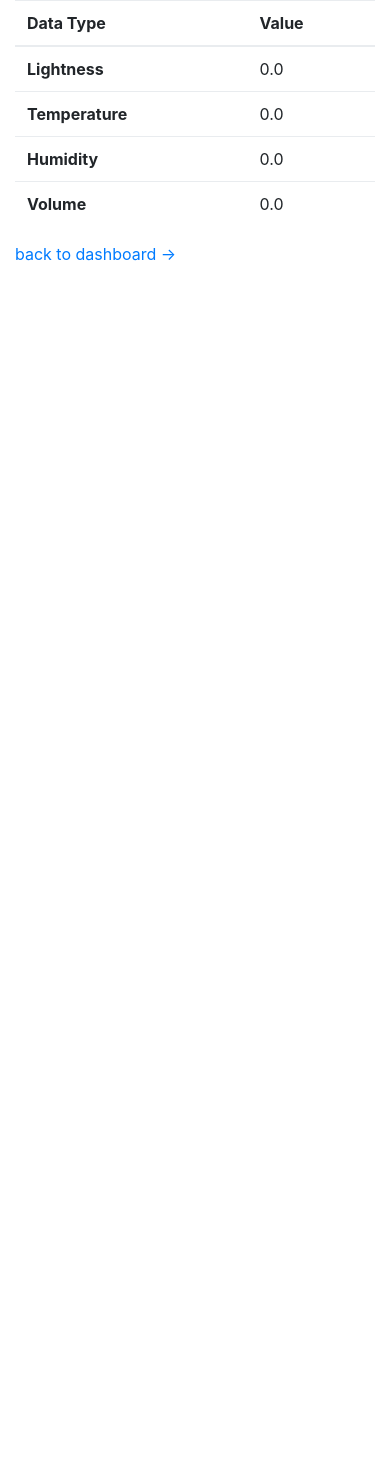
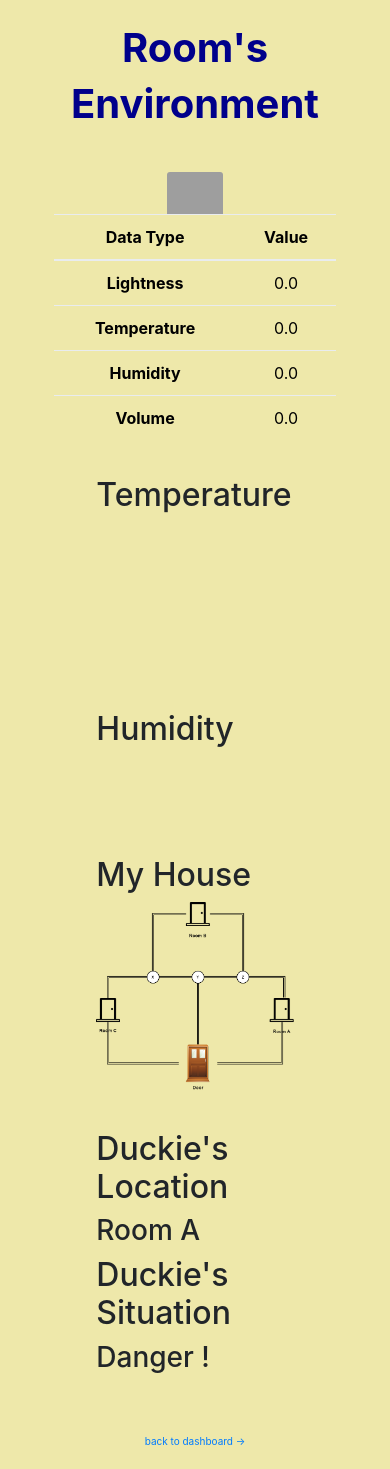
Before and after one commit to dimension4TW/Duckie-Servent, a Flask app: page /display in a window 390 px wide. Before the commit the page ends 261 px from the top, so only its background shows below. Run offline with Flask 2, Linux system fonts and the light colour scheme; some libraries are stand-ins or nearby versions; grey boxes are pictures that could not be loaded.

Commit message:
display_update
display_update

```diff
--- /dev/null
+++ b/templates/css/design.css
@@ -0,0 +1,35 @@
+body {
+  background-color:	#EEE8AA;
+  font-size: 62.5%;
+}
+h1, thead,tr{
+  color:#000;
+  text-align: center;
+  padding: 20px;
+}
+.title {
+
+  font-weight: bolder;
+  font-size: 40px;
+  text-align: center;
+  line-height: 1.4;
+  color: #00008B;
+}
+.duckie{
+   width: 20%;
+   position: relative;
+   left:  40%;
+}
+.container {
+  width: 80%;
+  margin: 20px auto;
+}
+.chart {
+  width: 70%;
+  margin: 20px auto;
+}
+.backdash {
+  color:#000;
+  text-align: center;
+  padding: 20px;
+}
--- a/templates/display.html
+++ b/templates/display.html
@@ -1,11 +1,23 @@
-
 <link rel="stylesheet" href="https://maxcdn.bootstrapcdn.com/bootstrap/4.0.0-beta.2/css/bootstrap.min.css" integrity="sha384-PsH8R72JQ3SOdhVi3uxftmaW6Vc51MKb0q5P2rRUpPvrszuE4W1povHYgTpBfshb" crossorigin="anonymous">
 <link rel="stylesheet" href="https://cdnjs.cloudflare.com/ajax/libs/bootstrap-slider/10.0.0/css/bootstrap-slider.min.css">
+<link rel="stylesheet" href="css/design.css">
 
-{% block content%}
+<h1 class="title">Room's Environment</h1>
+
+<!{% block content%}>
 <html lang="en">
+<body>
 <div class="container">
-<body>
+  <div class="row">
+
+   <div class="col cardtext-center">
+     <div class="duckie">
+         <img class="card-img-top" src="http://duckietown.org/media/duckie2.png">
+     </div>
+  </div>
+
+ </div>
+
     <table class="table">
     <thead>
       <tr>
@@ -32,9 +44,67 @@
       </tr>
     </tbody>
   </table>
-  <a href="/"> back to dashboard -></a>
+
+  <div class="row">
+       <div class="col-sm-6">
+         <div class="chart">
+          <h2>Temperature</h2>
+             <div>
+                 <canvas id="canvas" width="80px" height="60px"></canvas>
+             </div>
+         </div>
+       </div>
+
+       <div class="col-sm-6">
+         <div class="chart">
+          <h2>Humidity</h2>
+             <div>
+                <canvas id="canvas2" width="80px" height="60px"></canvas>
+             </div>
+         </div>
+       </div>
+
+
+       <div class="col-sm-6">
+         <div class="chart">
+          <h2>My House</h2>
+              <img class="card-img-top" src="image/map.png">
+         </div>
+       </div>
+
+
+       <div class="col-sm-6">
+         <div class="chart">
+          <h2>Duckie's Location</h2>
+               <h3> Room A </h3>
+          <h2>Duckie's Situation</h2>
+               <h3> Danger ! </h3>
+         </div>
+       </div>
+  </div>
+
+
+
+
 
 </div>
+
+
+  <a href="http://www.sitepoint.com/fancy-responsive-charts-with-chart-js" target="_blank"></a>
+  <script src='https://cdnjs.cloudflare.com/ajax/libs/Chart.js/1.0.2/Chart.min.js'></script>
+  <script src="//ajax.googleapis.com/ajax/libs/jquery/1.9.1/jquery.min.js"></script>
+  <script src="scripts/chart.js"></script>
+
+
+
+  <div class="backdash">
+    <a href="/"> back to dashboard -></a>
+  </div>
+
+
+
+
 </body>
+
 </html>
 {% endblock %}
--- /dev/null
+++ b/templates/scripts/chart.js
@@ -0,0 +1,109 @@
+
+var tData = function() {
+  return Math.round(Math.random() * 25) + 10
+};
+
+var hData = function() {
+  return Math.round(Math.random() * 50) + 10
+};
+
+var vData = function() {
+  return Math.round(Math.random() * 1000) + 10
+};
+
+var lData = function() {
+  return Math.round(Math.random() * 500) + 10
+};
+
+
+var tbarChartData = {
+  labels: ["Sec1", "Sec2", "Sec3", "Sec4", "Sec5", "Sec6", "Sec7", "Sec8", "Sec9", "Sec10"],
+  datasets: [{
+    fillColor: "rgba(0,60,100,1)",
+    strokeColor: "red",
+    data: [tData(), tData(), tData(), tData(), tData(), tData(), tData(), tData(), tData(), tData()]
+  }]
+}
+
+var hbarChartData = {
+  labels: ["Sec1", "Sec2", "Sec3", "Sec4", "Sec5", "Sec6", "Sec7", "Sec8", "Sec9", "Sec10"],
+  datasets: [{
+    fillColor: "rgba(0,60,100,1)",
+    strokeColor: "red",
+    data: [hData(), hData(), hData(), hData(), hData(), hData(), hData(), hData(), hData(), hData()]
+  }]
+}
+
+var vbarChartData = {
+  labels: ["Sec1", "Sec2", "Sec3", "Sec4", "Sec5", "Sec6", "Sec7", "Sec8", "Sec9", "Sec10"],
+  datasets: [{
+    fillColor: "rgba(0,60,100,1)",
+    strokeColor: "red",
+    data: [vData(), vData(), vData(), vData(), vData(), vData(), vData(), vData(), vData(), vData()]
+  }]
+}
+var lbarChartData = {
+  labels: ["Sec1", "Sec2", "Sec3", "Sec4", "Sec5", "Sec6", "Sec7", "Sec8", "Sec9", "Sec10"],
+  datasets: [{
+    fillColor: "rgba(0,60,100,1)",
+    strokeColor: "red",
+    data: [lData(), lData(), lData(), lData(), lData(), lData(), lData(), lData(), lData(), lData()]
+  }]
+}
+
+
+var index = 11;
+
+var ctx = document.getElementById("canvas").getContext("2d");
+var barChartDemo = new Chart(ctx).Bar(tbarChartData, {
+  responsive: true,
+  barValueSpacing: 3
+});
+
+var ctx2 = document.getElementById("canvas2").getContext("2d");
+var barChartDemo2 = new Chart(ctx2).Bar(hbarChartData, {
+  responsive: true,
+  barValueSpacing: 4
+});
+
+setInterval(function() {
+  barChartDemo.removeData();
+  barChartDemo.addData([tData()], "Sec " + index);
+  barChartDemo2.removeData();
+  barChartDemo2.addData([hData()], "Sec " + index);
+
+  index++;
+}, 2000);
+/*
+setInterval(function(){
+  $.get('/Room A', function(data, status){
+          //console.log(data);
+          $('#currentLoc').text("Now at: "+data);
+      });
+  $.get('/Room B', function(data, status){
+          //console.log(data);
+          $('#currentState').text(data);
+      });
+  $.get('/Room C', function(data, status){
+          //console.log(data);
+          $('#currentDest').text(data);
+      });
+}, 1000)
+*/
+
+
+
+
+
+
+
+/*
+setInterval(function() {
+
+  barChartDemo3.removeData();
+  barChartDemo3.addData([vData()], "Sec " + index);
+  barChartDemo4.removeData();
+  barChartDemo4.addData([lData()], "Sec " + index);
+  index++;
+}, 2000);
+*/
--- /dev/null
+++ b/templates/scripts/main.js
@@ -0,0 +1,2 @@
+var myHeading = document.querySelector('h1');
+//myHeading.innerHTML = 'Hello world!';
```
Also changed, not shown: templates/image/map.png (added).
